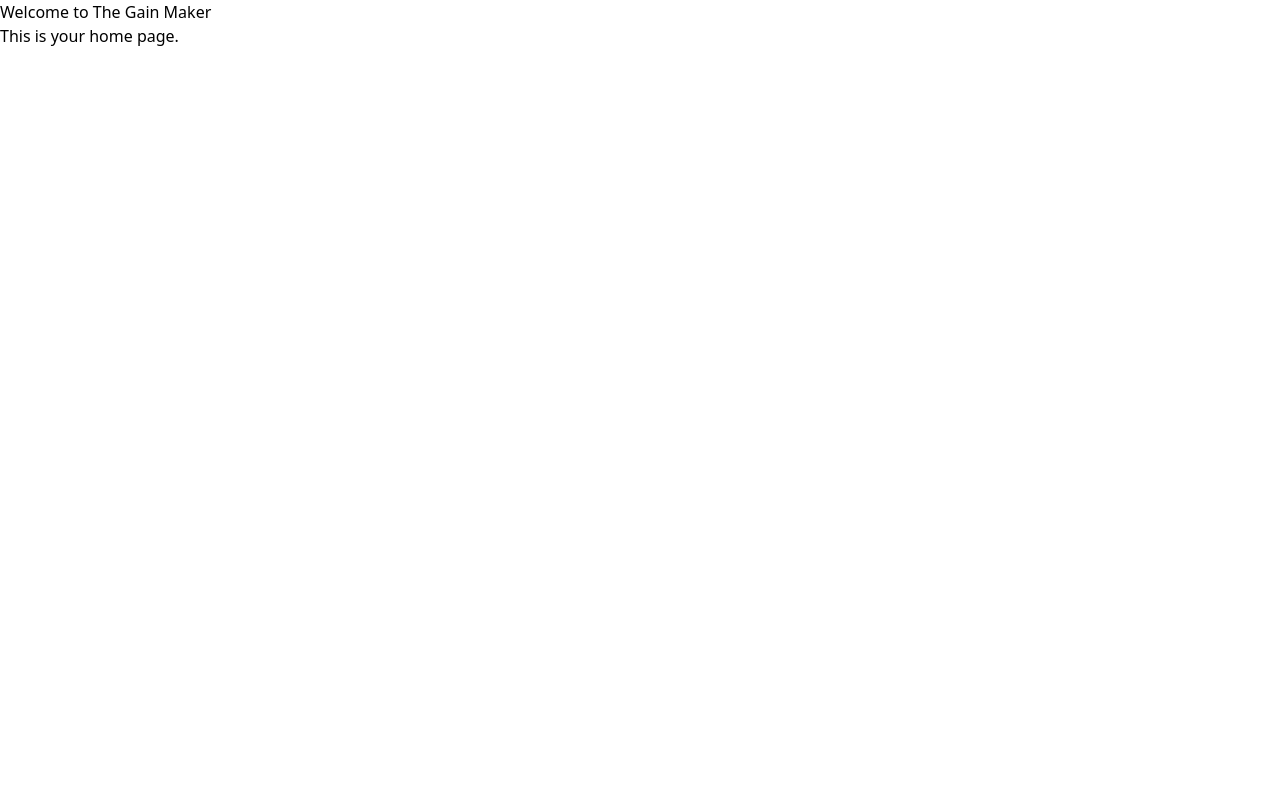
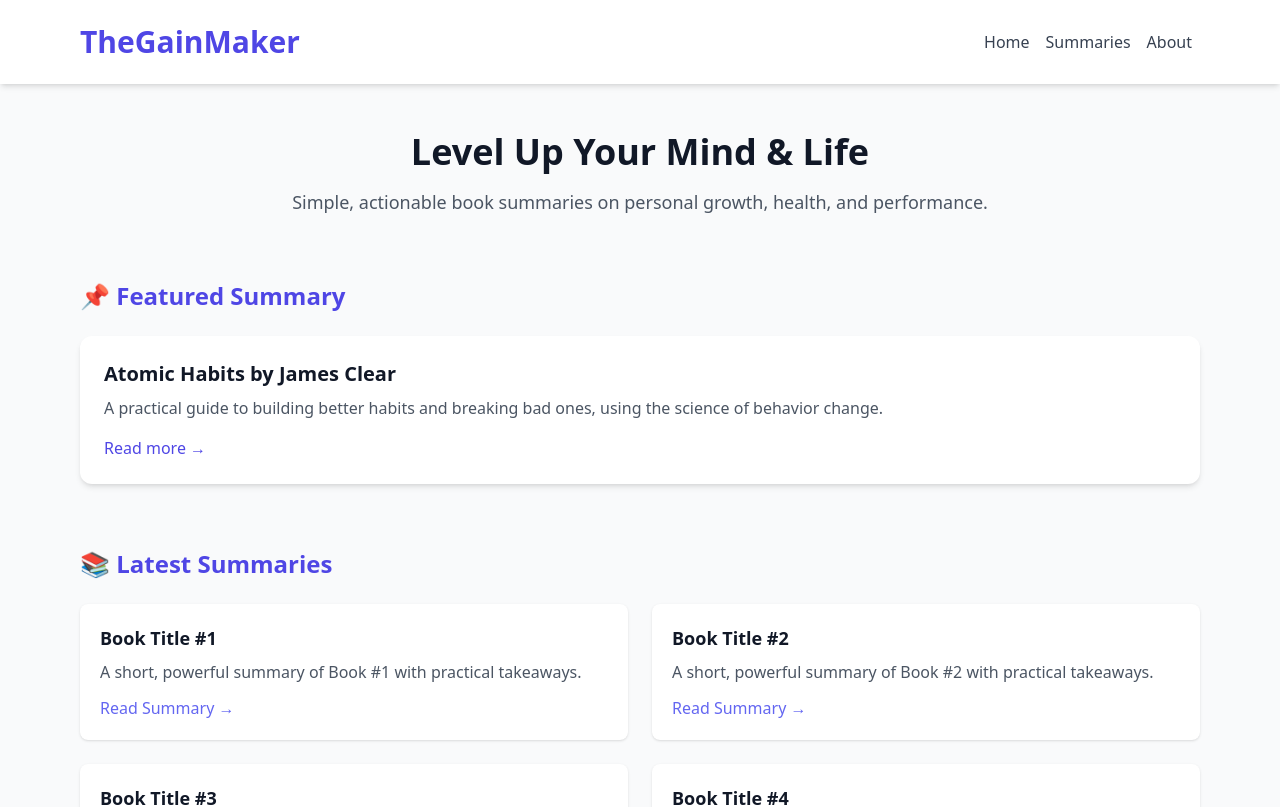
Before and after one commit to TheGainMaker/TheGainMaker-, a Next.js app: page / in a window 1280 px wide. Shown: the top 807 px of the page. Built offline with nearby package versions, Linux system fonts and the light colour scheme.

Commit message:
Update index.js

```diff
--- a/pages/index.js
+++ b/pages/index.js
@@ -1,8 +1,55 @@
 export default function Home() {
   return (
-    <div>
-      <h1>Welcome to The Gain Maker</h1>
-      <p>This is your home page.</p>
+    <div className="min-h-screen bg-gray-50 text-gray-900">
+      <header className="bg-white shadow-md">
+        <div className="max-w-6xl mx-auto px-4 py-6 flex justify-between items-center">
+          <h1 className="text-3xl font-bold text-indigo-600">TheGainMaker</h1>
+          <nav>
+            <a href="#" className="text-gray-700 hover:text-indigo-600 mx-2">Home</a>
+            <a href="#" className="text-gray-700 hover:text-indigo-600 mx-2">Summaries</a>
+            <a href="#" className="text-gray-700 hover:text-indigo-600 mx-2">About</a>
+          </nav>
+        </div>
+      </header>
+
+      <main className="max-w-6xl mx-auto px-4 py-12">
+        <section className="text-center mb-16">
+          <h2 className="text-4xl font-bold mb-4">Level Up Your Mind & Life</h2>
+          <p className="text-lg text-gray-600">
+            Simple, actionable book summaries on personal growth, health, and performance.
+          </p>
+        </section>
+
+        <section className="mb-16">
+          <h3 className="text-2xl font-semibold mb-6 text-indigo-600">📌 Featured Summary</h3>
+          <div className="bg-white p-6 rounded-xl shadow-md hover:shadow-lg transition">
+            <h4 className="text-xl font-bold mb-2">Atomic Habits by James Clear</h4>
+            <p className="text-gray-600 mb-4">
+              A practical guide to building better habits and breaking bad ones, using the science of behavior change.
+            </p>
+            <a href="#" className="text-indigo-600 font-medium hover:underline">Read more →</a>
+          </div>
+        </section>
+
+        <section>
+          <h3 className="text-2xl font-semibold mb-6 text-indigo-600">📚 Latest Summaries</h3>
+          <div className="grid grid-cols-1 md:grid-cols-2 gap-6">
+            {[1, 2, 3, 4].map(i => (
+              <div key={i} className="bg-white p-5 rounded-lg shadow hover:shadow-md transition">
+                <h4 className="text-lg font-semibold">Book Title #{i}</h4>
+                <p className="text-gray-600 mt-2">
+                  A short, powerful summary of Book #{i} with practical takeaways.
+                </p>
+                <a href="#" className="text-indigo-500 mt-3 inline-block hover:underline">Read Summary →</a>
+              </div>
+            ))}
+          </div>
+        </section>
+      </main>
+
+      <footer className="text-center text-gray-500 py-6 border-t mt-12">
+        © {new Date().getFullYear()} TheGainMaker. Built for growth.
+      </footer>
     </div>
-  )
+  );
 }
```
